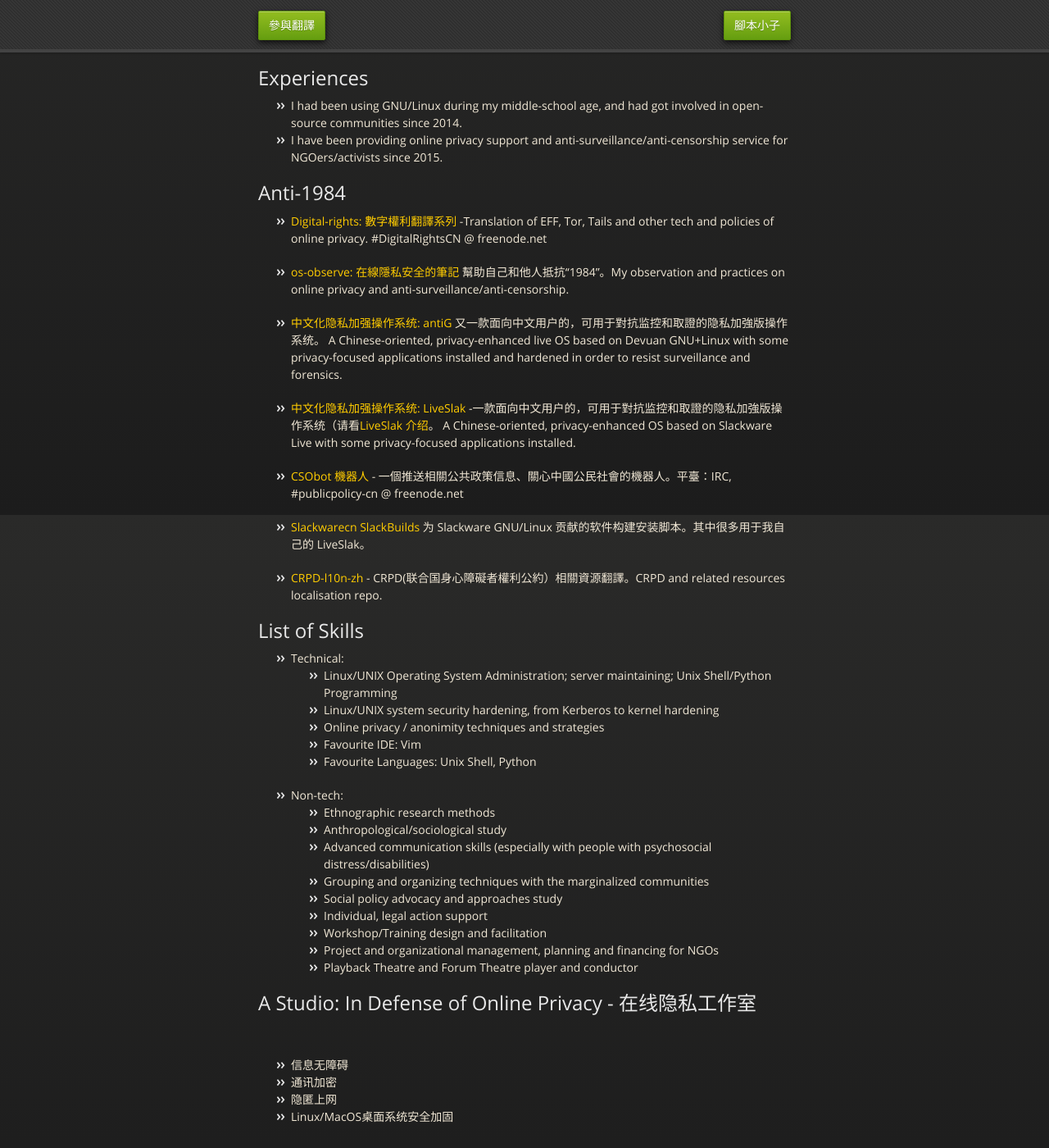
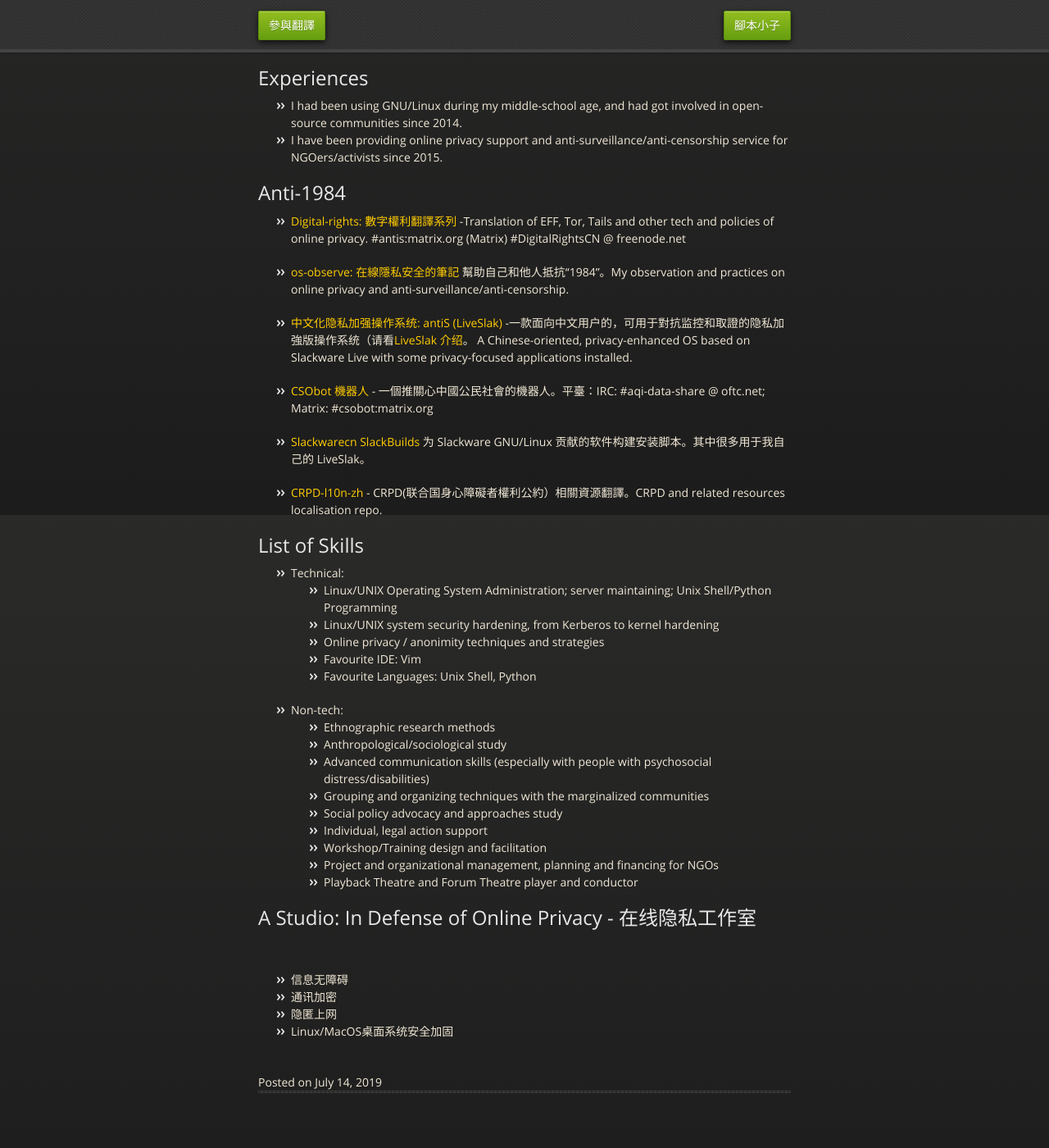
Before and after one commit to mdrights/mdrights.github.io, a Jekyll site: the page built from index.html, in a window 1280 px wide and 1400 px high, scrolled down 272 px. Shown: the whole window at 82% size. Built offline with Jekyll 4.4.1, drawn with Linux system fonts in a browser that asks for light colours; some of the changed text lies outside the part shown.

Commit message:
Update 2020-11-09-about-me.md

```diff
--- a/_posts/2020-11-09-about-me.md
+++ b/_posts/2020-11-09-about-me.md
@@ -1,7 +1,7 @@
 ---
 layout: post
 title: About me
-date: 2018-07-14
+date: 2019-07-14
 ---
 
 <!-- 一個固執的強迫症人、一個愛思考愛探究的geek、一個熱愛自由自主的GNU/Linux-er、一個社會問題關注者。-->
@@ -18,15 +18,13 @@
 - I have been providing online privacy support and anti-surveillance/anti-censorship service for NGOers/activists since 2015.
 
 ## Anti-1984
-- [Digital-rights: 數字權利翻譯系列](https://github.com/mdrights/Digital-rights) -Translation of EFF, Tor, Tails and other tech and policies of online privacy. #DigitalRightsCN @ freenode.net
+- [Digital-rights: 數字權利翻譯系列](https://github.com/mdrights/Digital-rights) -Translation of EFF, Tor, Tails and other tech and policies of online privacy. #antis:matrix.org (Matrix)  #DigitalRightsCN @ freenode.net
 
 - [os-observe: 在線隱私安全的筆記]({{ site.baseurl }}/os-observe) 幫助自己和他人抵抗“1984”。My observation and practices on online privacy and anti-surveillance/anti-censorship.
 
-- [中文化隐私加强操作系统: antiG](https://github.com/mdrights/antiG) 又一款面向中文用户的，可用于對抗监控和取證的隐私加強版操作系统。 A Chinese-oriented, privacy-enhanced live OS based on Devuan GNU+Linux with some privacy-focused applications installed and hardened in order to resist surveillance and forensics.
+- [中文化隐私加强操作系统: antiS (LiveSlak)](https://github.com/mdrights/LiveSlak) -一款面向中文用户的，可用于對抗监控和取證的隐私加強版操作系统（请看[LiveSlak 介绍](https://mdrights.github.io/os-observe/Liveslak-intro/)。 A Chinese-oriented, privacy-enhanced OS based on Slackware Live with some privacy-focused applications installed.
 
-- [中文化隐私加强操作系统: LiveSlak](https://github.com/mdrights/LiveSlak) -一款面向中文用户的，可用于對抗监控和取證的隐私加強版操作系统（请看[LiveSlak 介绍](https://mdrights.github.io/os-observe/Liveslak-intro/)。 A Chinese-oriented, privacy-enhanced OS based on Slackware Live with some privacy-focused applications installed.
-
-- [CSObot 機器人](https://github.com/mdrights/CSObot) - 一個推送相關公共政策信息、關心中國公民社會的機器人。平臺：IRC, #publicpolicy-cn @ freenode.net
+- [CSObot 機器人](https://github.com/mdrights/CSObot) - 一個推關心中國公民社會的機器人。平臺：IRC: #aqi-data-share @ oftc.net; Matrix: #csobot:matrix.org
 
 - [Slackwarecn SlackBuilds](https://github.com/slackwarecn-slackbuilds) 为 Slackware GNU/Linux 贡献的软件构建安装脚本。其中很多用于我自己的 LiveSlak。
 
```
